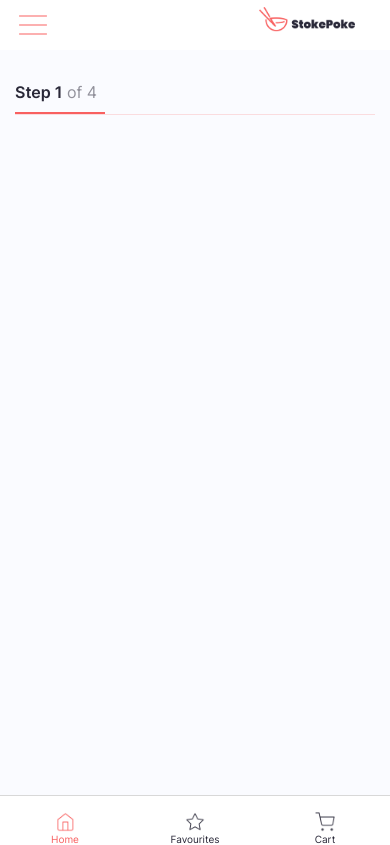
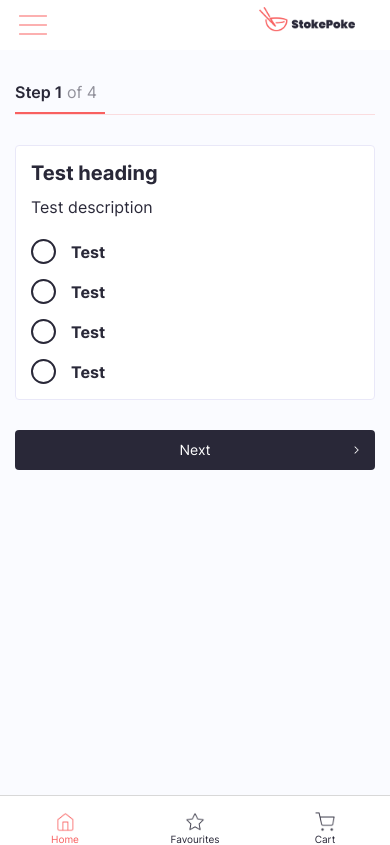
Before and after one commit to teodo-cumpf/react-native-assignment, a React Native app: screen / in a window 390 px wide. Built offline with nearby package versions, Linux system fonts and the light colour scheme.

Commit message:
Creating bowl form

```diff
--- a/src/screens/HomeScreen/HomeScreen.tsx
+++ b/src/screens/HomeScreen/HomeScreen.tsx
@@ -1,6 +1,9 @@
+import { View, ScrollView } from 'react-native';
+
+import { ChooseBowl, ProgressBar } from './components';
 import { ScreenWrapper } from '../../components/templates';
-import { ProgressBar } from './components';
 
+import styles from './HomeScreenStyles'
 const HomeScreen = () => {
     return (
         <ScreenWrapper>
@@ -8,6 +11,11 @@ const HomeScreen = () => {
                 currentStep={1}
                 numberOfSteps={4}
             />
+            <ScrollView showsVerticalScrollIndicator={false}>
+                <View style={styles.choose_bowl_wrapper}>
+                    <ChooseBowl/>
+                </View>
+            </ScrollView>
         </ScreenWrapper>
     );
 }
--- /dev/null
+++ b/src/screens/HomeScreen/HomeScreenStyles.ts
@@ -0,0 +1,7 @@
+import { StyleSheet } from 'react-native';
+
+export default StyleSheet.create({
+    choose_bowl_wrapper: {
+        paddingTop: 30,
+    }
+});
--- /dev/null
+++ b/src/screens/HomeScreen/components/ChooseBowl/ChooseBowl.tsx
@@ -0,0 +1,38 @@
+import { View } from 'react-native';
+
+import { AppButton, RadioButton } from '../../../../components/buttons';
+import { ContentWrapper } from '../../../../components/templates';
+import { AppText } from '../../../../components/typography';
+
+import { APP_BUTTON_TYPE } from '../../../../components/buttons/AppButton/types';
+
+import { arrow_right } from '../../../../utility/imageExporter';
+
+import styles from './ChooseBowlStyles';
+
+const ChooseBowl = () => {
+    return (
+        <>
+            <ContentWrapper>
+                <AppText style={styles.title}>
+                    {"Test heading"}
+                </AppText>
+                <AppText style={styles.description}>
+                    {"Test description"}
+                </AppText>
+                <View style={styles.form_wrapper}>
+                    <RadioButton onPress={() => { }} primaryText='Test' />
+                    <RadioButton onPress={() => { }} primaryText='Test' />
+                    <RadioButton onPress={() => { }} primaryText='Test' />
+                    <RadioButton onPress={() => { }} primaryText='Test' />
+
+                </View>
+            </ContentWrapper>
+            <View style={styles.button_wrapper}>
+                <AppButton onPress={() => { }} text='Next' icon={arrow_right} type={APP_BUTTON_TYPE.PRIMARY} />
+            </View>
+        </>
+    );
+}
+
+export default ChooseBowl;
--- /dev/null
+++ b/src/screens/HomeScreen/components/ChooseBowl/ChooseBowlStyles.ts
@@ -0,0 +1,26 @@
+import { StyleSheet } from 'react-native';
+import { black } from '../../../../assets/styles/colors';
+
+export default StyleSheet.create({
+    title: {
+        fontFamily: 'Inter-Bold',
+        fontSize: 20,
+        color: black,
+        paddingBottom: 10,
+    },
+    description: {
+        color: black,
+        fontSize: 16,
+        paddingBottom: 20
+    },
+    form_wrapper: {
+        gap: 15,
+    },
+    button_wrapper: {
+        paddingTop: 30
+    },
+
+    padding: {
+        paddingBottom: 15,
+    }
+});
--- a/src/screens/HomeScreen/components/index.ts
+++ b/src/screens/HomeScreen/components/index.ts
@@ -1 +1,2 @@
+export { default as ChooseBowl } from './ChooseBowl/ChooseBowl';
 export { default as ProgressBar } from './ProgressBar/ProgressBar';
```
